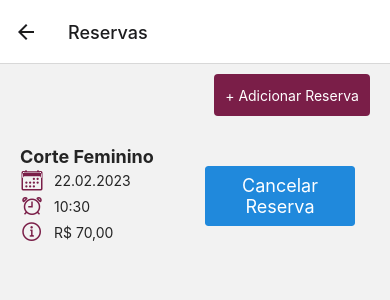
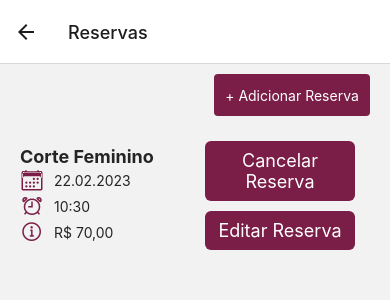
Before and after one commit to demetriuscaminha/alexstudio, a React Native app: screen /Reservas in a window 390 px wide. Shown: the top 300 px of the page. Built offline with nearby package versions, Linux system fonts and the light colour scheme.

Commit message:
Ajustes finos

```diff
--- a/src/screens/Reservas.js
+++ b/src/screens/Reservas.js
@@ -6,7 +6,7 @@ import Ionicons from "@expo/vector-icons/Ionicons";
 
 export default function Reservas({ navigation }) {
   const adicionarReserva = () => {
-    navigation.navigate("AdicionarReserva");
+    navigation.navigate("Agendamento");
   };
 
   return (
@@ -41,7 +41,12 @@ export default function Reservas({ navigation }) {
         <View>
           <Button
             title="Cancelar Reserva"
-            buttonStyle={{width: 150}}
+            buttonStyle={{width: 150, backgroundColor: '#7A1E48', borderRadius: 6}}
+            onPress={() => mainPage()}
+          />
+          <Button
+            title="Editar Reserva"
+            buttonStyle={{width: 150, backgroundColor: '#7A1E48', borderRadius: 6, marginTop: 10,}}
             onPress={() => mainPage()}
           />
         </View>
```
